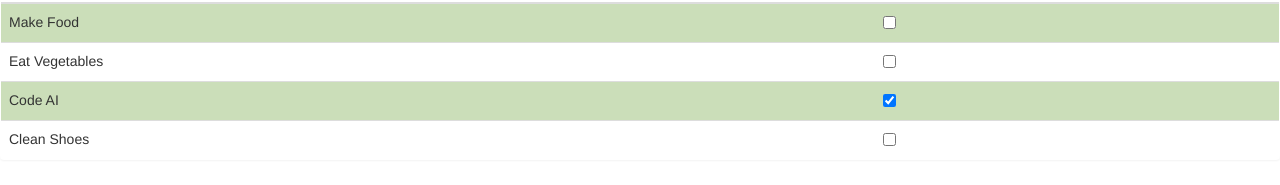
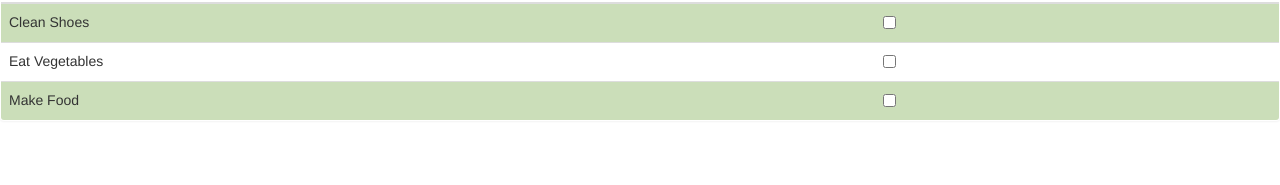
Before and after one commit to arthan1011/pro-angular, a plain HTML site: page todo/index.html in a window 1280 px wide. Shown: the part 189-374 px from the top of the page. Drawn offline with nearby package versions, Linux system fonts and the light colour scheme.

Commit message:
ch1 filter

```diff
--- a/todo/index.html
+++ b/todo/index.html
@@ -37,7 +37,7 @@
                 </tr>
             </thead>
             <tbody>
-                <tr ng-repeat="item in todo.items">
+                <tr ng-repeat="item in todo.items | filter:{done: false} | orderBy:'action'">
                     <td>{{item.action}}</td>
                     <td><input type="checkbox" ng-model="item.done"></td>
                 </tr>
```
